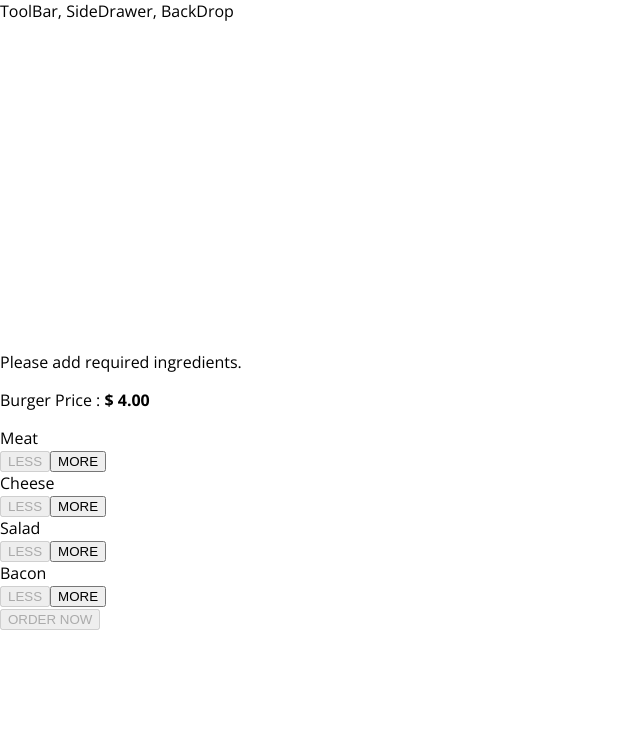
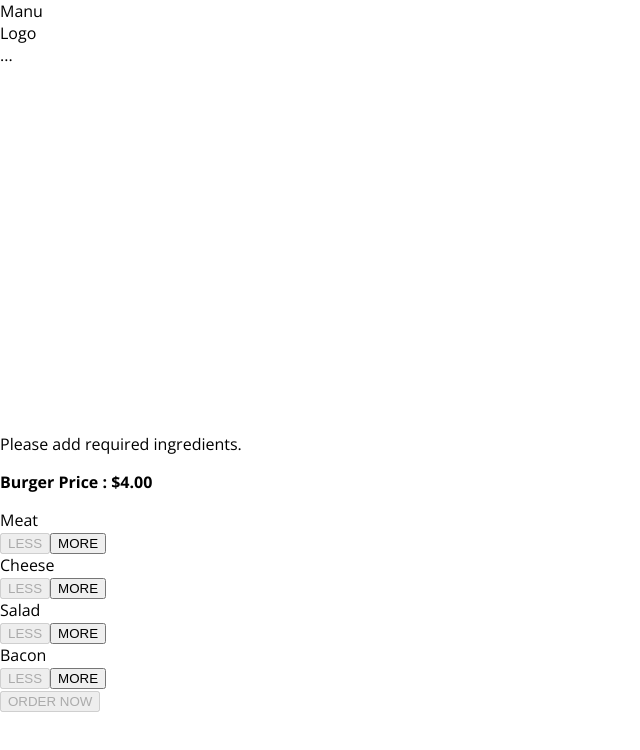
Before and after one commit to vaskarsarma/myburgerapp, a React app: page / in a window 1280 px wide. Shown: the top 750 px of the page, without its empty margins (0-640 px from the left). Built offline with nearby package versions, Linux system fonts and the light colour scheme.

Commit message:
Added tollbar component

```diff
--- a/src/components/Burger/BuildControls/BuildControls.js
+++ b/src/components/Burger/BuildControls/BuildControls.js
@@ -13,7 +13,7 @@
     return (
         <div className={classes.BuildControls}>
 
-            <p>Burger Price : <strong>$ {props.totalprice.toFixed(2)}</strong></p>
+            <p><strong>Burger Price : ${props.totalprice.toFixed(2)}</strong></p>
             {
                 controls.map(ctrl => (
                     <BuildControl
--- a/src/components/Burger/Burger.css
+++ b/src/components/Burger/Burger.css
@@ -2,8 +2,7 @@
     width: 100%;
     margin: auto;
     height: 250px;
-    /* overflow: scroll; */
-    overflow: scroll;
+    overflow: auto;
     text-align: center;
     font-weight: bold;
     font-size: 1.2rem;
@@ -26,7 +25,7 @@
 @media (min-width: 500px) and (min-height:401px){
     .Burger{
         width:450px;
-        height: 400px;
+        height: 310px;
     }
 }
 
--- a/src/components/Burger/OrderSummary/OrderSummary.js
+++ b/src/components/Burger/OrderSummary/OrderSummary.js
@@ -18,6 +18,7 @@
             <ul>
                 {listOfIngredients}
             </ul>
+            <p><strong>Total Price : ${props.totalPrice.toFixed(2)}</strong></p>
             <p>Continue to checkout ?</p>
             <Button btnType="Danger" clicked={props.cancelOrder} >CANCEL</Button>
             <Button btnType="Success" clicked={props.continuePurchase} >CONTINUE</Button>
--- a/src/components/Layout/Layout.css
+++ b/src/components/Layout/Layout.css
@@ -1,3 +1,3 @@
 .Content {
-    margin-top: 16px;
+    margin-top: 72px;
 }
--- a/src/components/Layout/Layout.js
+++ b/src/components/Layout/Layout.js
@@ -1,11 +1,13 @@
 import React from "react";
 import AUX from "../../hoc/hoc-aux";
 import classes from "./Layout.css";
+import Toolbar from "../Toolbar/Toolbar";
 
 const Layout = (props) => {
   return (
     <AUX>
-      <div>ToolBar, SideDrawer, BackDrop</div>
+      {/* <div>ToolBar, SideDrawer, BackDrop</div> */}
+      <Toolbar />
       <main className={classes.Content}>{props.children}</main>
     </AUX>
   );
--- /dev/null
+++ b/src/components/Toolbar/Toolbar.css
@@ -0,0 +1,18 @@
+.Toolbar {
+    width: 100%;
+    height: 56px;
+    position: fixed;
+    top: 0;
+    left: 0;
+    background-color: #703b09;
+    display: flex;
+    justify-content: space-between;
+    align-items: center;
+    padding:0 20px;
+    box-sizing: border-box;
+    z-index: 90;
+}
+
+.Toolbar nav{
+    height: 100%;
+}
--- /dev/null
+++ b/src/components/Toolbar/Toolbar.js
@@ -0,0 +1,14 @@
+import React from 'react';
+import classes from "./Toolbar.css";
+
+const toolbar =(props) => (
+    <header className={classes.Toolbar}>
+        <div>Manu</div>
+        <div>Logo</div>
+        <nav>
+            ...
+        </nav>
+    </header>
+);
+
+export default toolbar;
--- a/src/containers/BurgerBuilder/BurgerBuilder.js
+++ b/src/containers/BurgerBuilder/BurgerBuilder.js
@@ -97,6 +97,7 @@
           show={this.state.puchasing}
           cancelPurchase={this.cancelPurchaseHandler}>
             <OrderSummary
+                totalPrice = {this.state.totalPrice}
                 cancelOrder= {this.cancelPurchaseHandler}
                 continuePurchase={this.continuePurchaseHandler}
                 ingredient={this.state.ingredient}>
```
